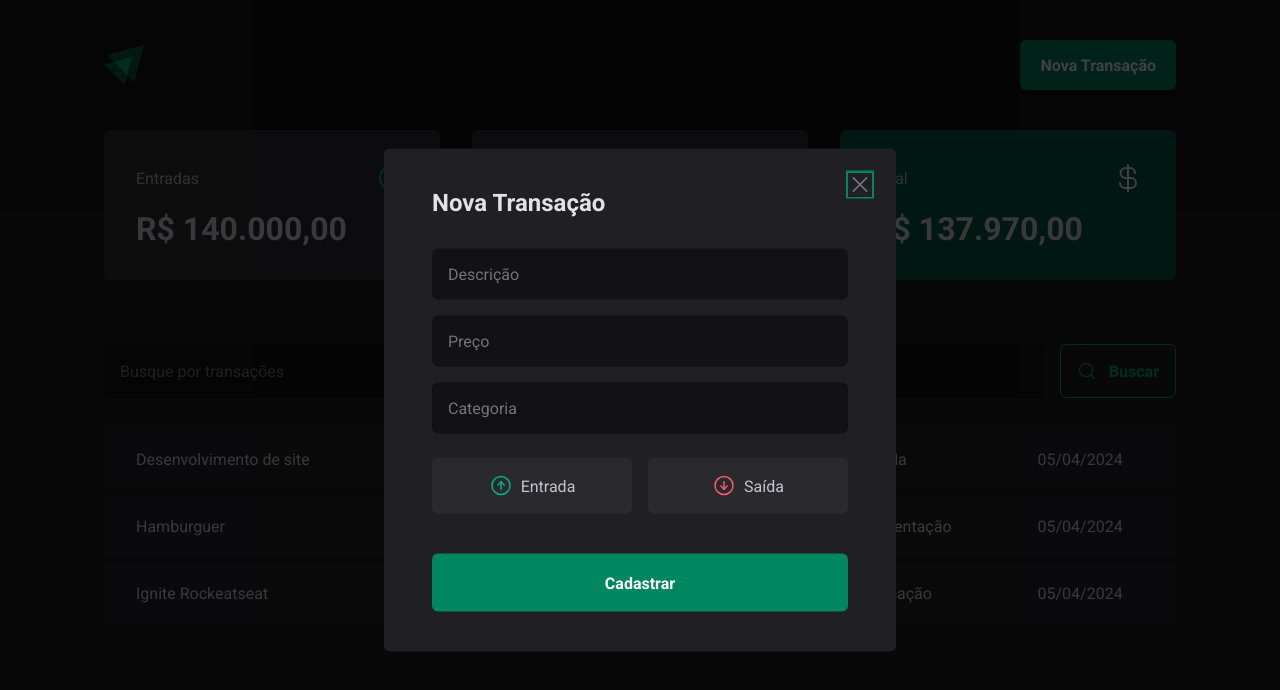
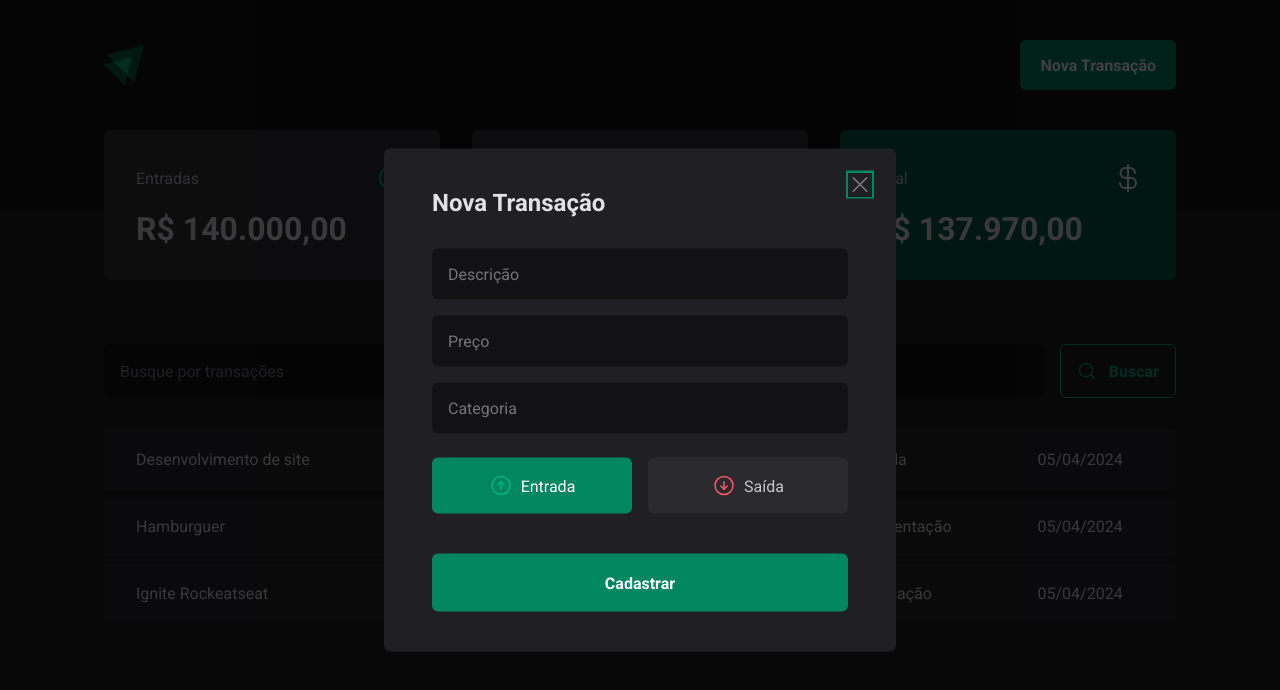
Before and after one commit to V-Matheus/DT-MONEY, a React (Vite) app: page / in a window 1280 px wide. Both pictures are taken after a click on the button "Nova Transação". Shown: the top 690 px of the page. Built offline with nearby package versions, Linux system fonts and the light colour scheme; data requests are answered from the project's data file; a web font is replaced by a local one.

Commit message:
Controlled components

```diff
--- a/src/components/NewTransactionModal/index.tsx
+++ b/src/components/NewTransactionModal/index.tsx
@@ -8,26 +8,33 @@
 } from './styles';
 import { ArrowCircleDown, ArrowCircleUp, X } from 'phosphor-react';
 import * as z from 'zod';
-import { useForm } from 'react-hook-form';
+import { Controller, useForm } from 'react-hook-form';
 import { zodResolver } from '@hookform/resolvers/zod';
 
 const newTransactionFormSchema = z.object({
   description: z.string(),
   price: z.number(),
   category: z.string(),
-  // type: z.enum(['income', 'outcome']),
+  type: z.enum(['income', 'outcome']),
 });
 
 type NewTransactionFormInputs = z.infer<typeof newTransactionFormSchema>;
 
 export function NewTransactionModal() {
-  const { register, handleSubmit, formState: {isSubmitting} } = useForm<NewTransactionFormInputs>({
+  const {
+    control,
+    register,
+    handleSubmit,
+    formState: { isSubmitting },
+  } = useForm<NewTransactionFormInputs>({
     resolver: zodResolver(newTransactionFormSchema),
+    defaultValues: {
+      type: 'income',
+    },
   });
 
-
   async function handleCreateNewTransaction(data: NewTransactionFormInputs) {
-    await new Promise(resolve => setTimeout(resolve, 2000))
+    await new Promise((resolve) => setTimeout(resolve, 2000));
 
     console.log(data);
   }
@@ -63,7 +70,15 @@
             {...register('category')}
           />
 
-          <TransactionType>
+          <Controller
+            control={control}
+            name="type"
+            render={({ field }) => {
+              return (
+                <TransactionType
+                  onValueChange={field.onChange}
+                  value={field.value}
+                >
                   <TransactionTypeButton variant="income" value="income">
                     <ArrowCircleUp size={24} />
                     Entrada
@@ -74,8 +89,13 @@
                     Saída
                   </TransactionTypeButton>
                 </TransactionType>
+              );
+            }}
+          />
 
-          <button type="submit" disabled={isSubmitting}>Cadastrar</button>
+          <button type="submit" disabled={isSubmitting}>
+            Cadastrar
+          </button>
         </form>
       </Content>
     </Dialog.Portal>
```
Lines whose indentation alone changed are shown as unchanged.
